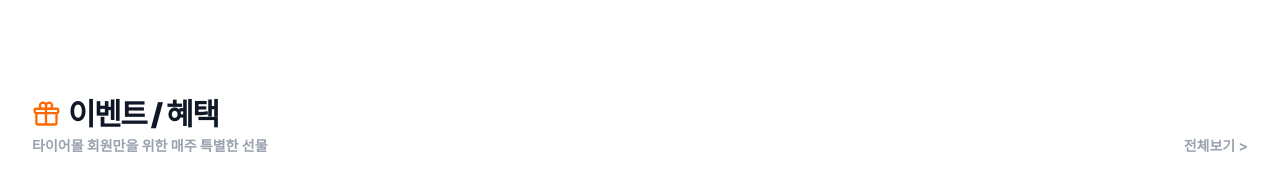
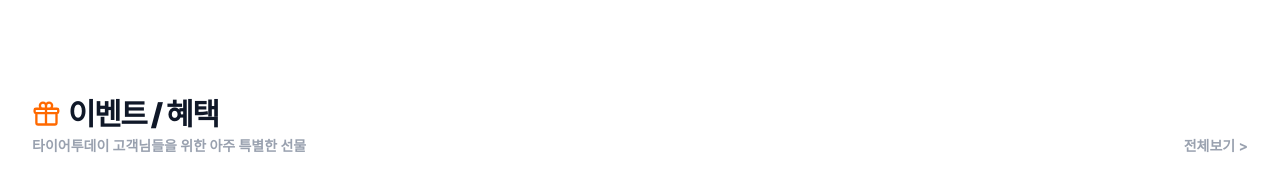
Before and after one commit to slove4u7634-ai/tirehome, a Next.js app: page / in a window 1280 px wide. Shown: the part 2120-2315 px from the top of the page. Built offline with nearby package versions, Linux system fonts and the light colour scheme; no server answers; the database is empty.

Commit message:
chore: Update event page text from 티어몰 회원 to 타이어투데이 고객

```diff
--- a/src/app/events/page.tsx
+++ b/src/app/events/page.tsx
@@ -37,7 +37,7 @@ export default async function EventsPage() {
           <h1 className="text-3xl md:text-4xl font-black text-gray-900 mb-3 tracking-tighter">
             이벤트 / 혜택
           </h1>
-          <p className="text-gray-400 font-bold text-sm md:text-base">티어몰 회원님들을 위한 아주 특별한 선물</p>
+          <p className="text-gray-400 font-bold text-sm md:text-base">타이어투데이 고객님들을 위한 아주 특별한 선물</p>
         </div>
 
         <div className="grid grid-cols-1 md:grid-cols-2 lg:grid-cols-3 gap-6 animate-in fade-in slide-in-from-bottom duration-700 delay-150">
--- a/src/app/page.tsx
+++ b/src/app/page.tsx
@@ -65,7 +65,7 @@ export default async function Home() {
                     이벤트 / 혜택
                   </h2>
                 </Link>
-                <p className="text-gray-400 font-bold text-sm">타이어몰 회원만을 위한 매주 특별한 선물</p>
+                <p className="text-gray-400 font-bold text-sm">타이어투데이 고객님들을 위한 아주 특별한 선물</p>
               </div>
               <Link className="flex items-center gap-1 text-gray-400 hover:text-orange-500 font-bold text-sm transition-all" href="/events">
                 전체보기 &gt;
```
